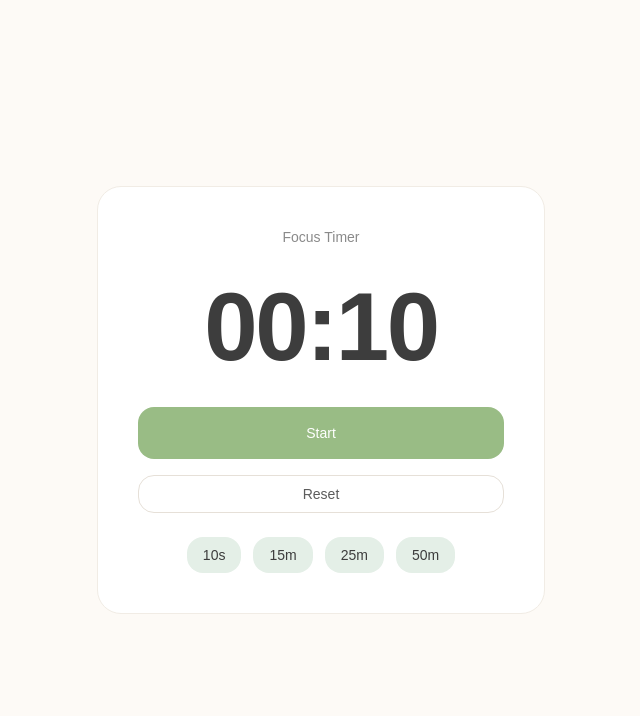
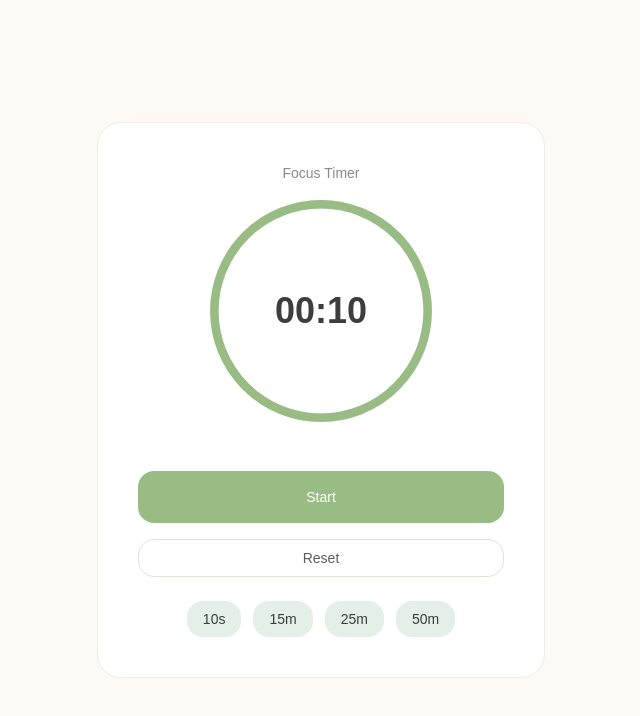
Before and after one commit to ppyom/pomodoro, a React (Vite) app: page / in a window 1280 px wide. Shown: the top 716 px of the page, without its empty margins (319-959 px from the left). Built offline with nearby package versions, Linux system fonts and the light colour scheme; a web font is replaced by a local one.

Commit message:
💄 CircularProgress 구현 및 타이머 UI 시각화 적용

```diff
--- a/src/app.tsx
+++ b/src/app.tsx
@@ -2,7 +2,7 @@ import { useTimer } from '@/hooks/use-timer';
 import { TimerControls, TimerDisplay, TimerPresets } from '@/components/timer';
 
 export default function App() {
-  const { timeLeft, isRunning, start, pause, reset, changeDuration } =
+  const { duration, timeLeft, isRunning, start, pause, reset, changeDuration } =
     useTimer();
 
   return (
@@ -10,7 +10,7 @@ export default function App() {
       <section className="w-full max-w-md rounded-[24px] border border-border-soft bg-surface-elevated p-10">
         <p className="text-center text-sm text-text-muted">Focus Timer</p>
 
-        <TimerDisplay timeLeft={timeLeft} />
+        <TimerDisplay duration={duration} timeLeft={timeLeft} />
         <TimerControls
           isRunning={isRunning}
           onStart={start}
--- /dev/null
+++ b/src/components/timer/circular-progress.tsx
@@ -0,0 +1,28 @@
+export function CircularProgress({ progress }: { progress: number }) {
+  const radius = 100;
+  const circumference = 2 * Math.PI * radius;
+
+  return (
+    <svg viewBox="0 0 240 240" className="size-64 -rotate-90 flex">
+      <circle
+        className="stroke-accent-soft"
+        cx="120"
+        cy="120"
+        r={radius}
+        strokeWidth="8"
+        fill="none"
+      />
+      <circle
+        className="stroke-accent-primary transition-all duration-300"
+        cx="120"
+        cy="120"
+        r={radius}
+        strokeWidth="8"
+        fill="none"
+        strokeDasharray={circumference}
+        strokeDashoffset={circumference * (1 - progress)}
+        strokeLinecap="round"
+      />
+    </svg>
+  );
+}
--- a/src/components/timer/timer-display.tsx
+++ b/src/components/timer/timer-display.tsx
@@ -1,13 +1,19 @@
 import { formatTime } from '@/utils/format-time';
 
+import { CircularProgress } from './circular-progress';
+
 interface Props {
-  timeLeft: number
+  duration: number;
+  timeLeft: number;
 }
 
-export function TimerDisplay({timeLeft}: Props) {
+export function TimerDisplay({ duration, timeLeft }: Props) {
   return (
-    <h1 className="mt-8 text-center text-8xl font-semibold tracking-tight text-text-primary">
-      {formatTime(timeLeft)}
-    </h1>
+    <div className="relative flex items-center justify-center">
+      <CircularProgress progress={timeLeft / duration} />
+      <div className="absolute inset-0 text-4xl font-semibold flex items-center justify-center text-text-primary">
+        {formatTime(timeLeft)}
+      </div>
+    </div>
   );
 }
--- a/src/hooks/use-timer.ts
+++ b/src/hooks/use-timer.ts
@@ -43,6 +43,7 @@ export function useTimer(initialDuration = DEFAULT_DURATION) {
   }, [isRunning, timeLeft]);
 
   return {
+    duration,
     timeLeft,
     isRunning,
     start,
```
